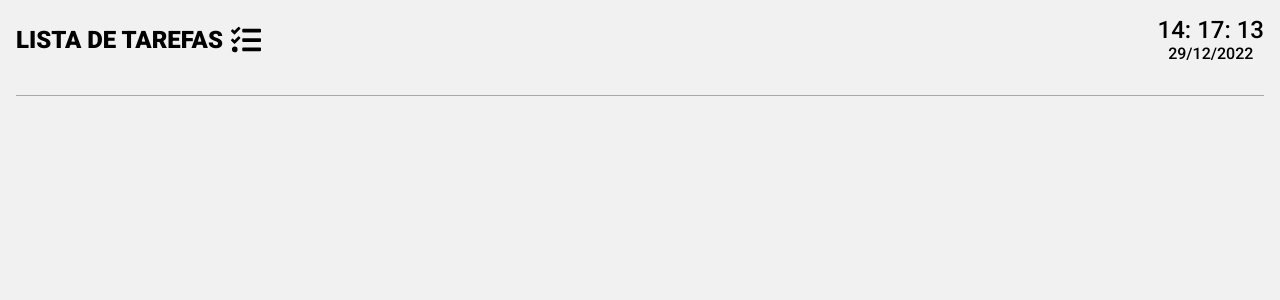
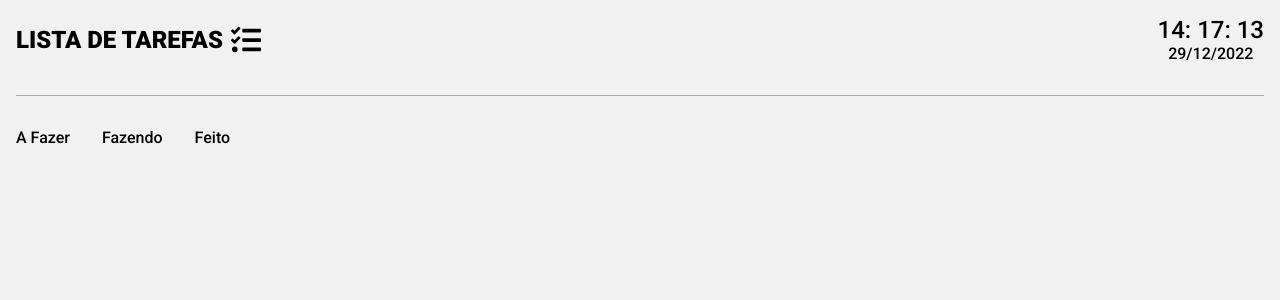
Before and after one commit to matheusvleite/kanban-react, a React (Vite) app: page / in a window 1280 px wide. Shown: the top 300 px of the page. Built offline with nearby package versions, Linux system fonts and the light colour scheme.

Commit message:
estrutura das tarefas criadas

```diff
--- /dev/null
+++ b/src/Components/AFazer/index.tsx
@@ -0,0 +1,5 @@
+export const AFazer = () => {
+    return (
+        <h2>A Fazer</h2>
+    )
+}
--- /dev/null
+++ b/src/Components/Fazendo/index.tsx
@@ -0,0 +1,5 @@
+export const Fazendo = () => {
+    return (
+        <h2>Fazendo</h2>
+    )
+}
--- /dev/null
+++ b/src/Components/Feito/index.tsx
@@ -0,0 +1,5 @@
+export const Feito = () => {
+    return (
+        <h2>Feito</h2>
+    )
+}
--- a/src/Pages/App/App.tsx
+++ b/src/Pages/App/App.tsx
@@ -1,5 +1,8 @@
+import { AFazer } from "../../Components/AFazer"
+import { Fazendo } from "../../Components/Fazendo"
+import { Feito } from "../../Components/Feito"
 import { Header } from "../../Components/Header"
-import { Container } from "./styles"
+import { Container, Tarefas } from "./styles"
 
 function App() {
 
@@ -7,6 +10,11 @@ function App() {
   return (
     <Container>
       <Header />
+      <Tarefas>
+        <AFazer />
+        <Fazendo />
+        <Feito />
+      </Tarefas>
     </Container>
   )
 }
--- a/src/Pages/App/styles.ts
+++ b/src/Pages/App/styles.ts
@@ -4,3 +4,10 @@ export const Container = styled.div`
     margin: 1rem 1rem;
     min-height: 100vh;
 `
+
+export const Tarefas = styled.section`
+    display: flex;
+    align-items: center;
+    gap: 2rem;
+    margin-top: 2rem;
+`
```
